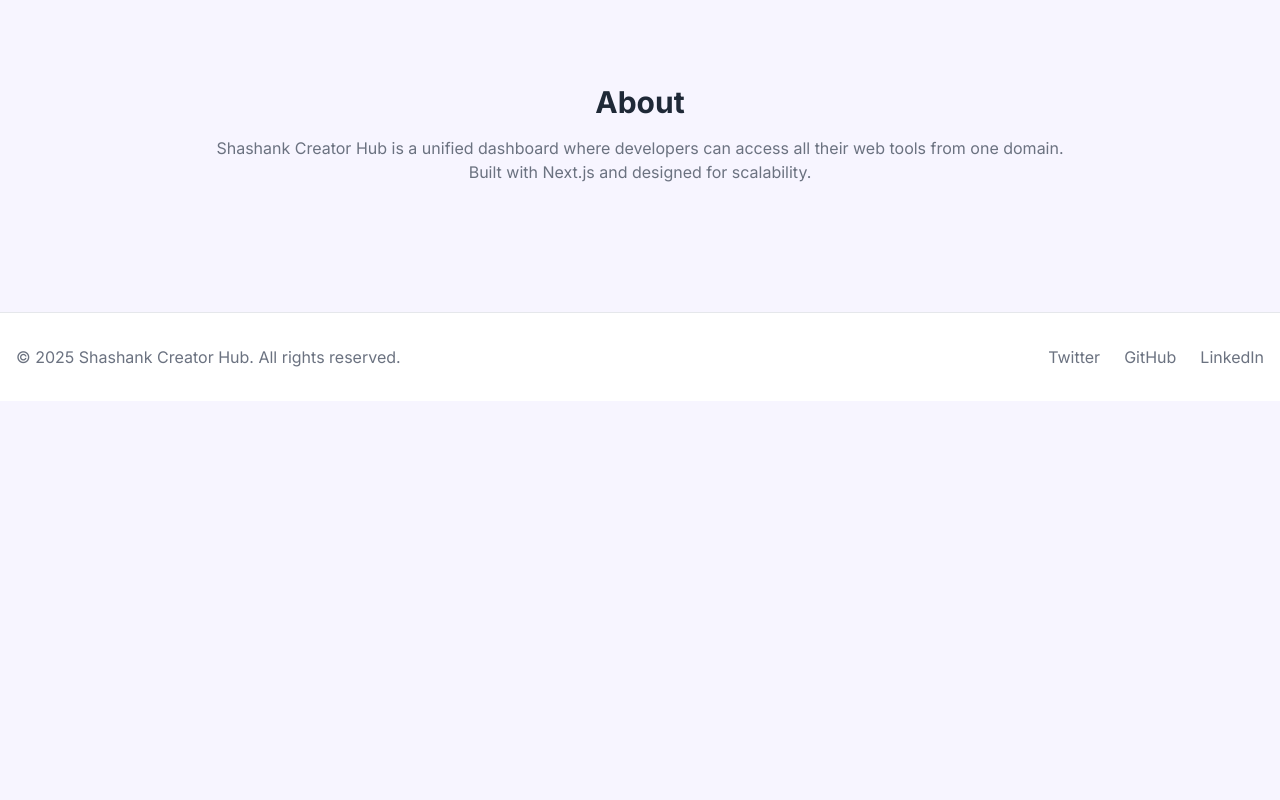
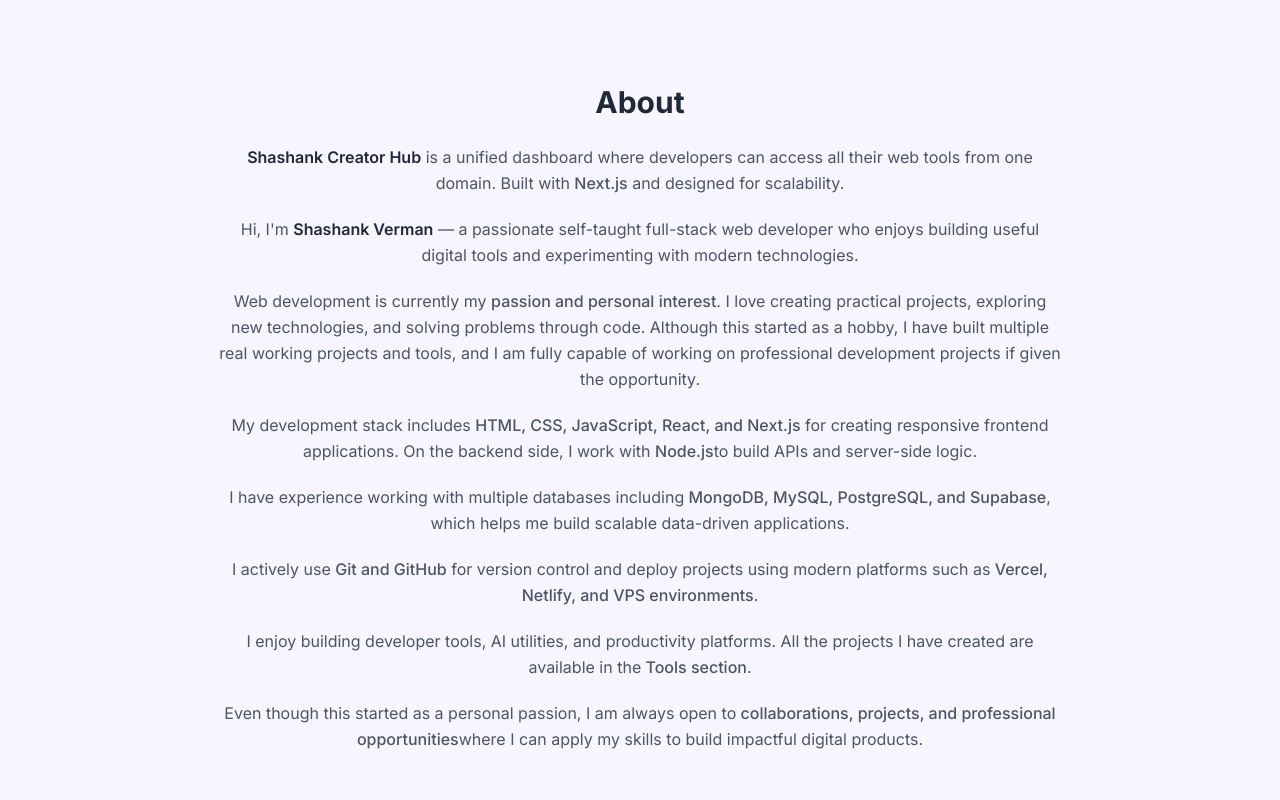
Before and after one commit to sanuverman0312-star/Creators-hub, a Next.js app: page / in a window 1280 px wide. Shown: the part 1280-2080 px from the top of the page. Before the commit the page ends 1681 px from the top, so only its background shows below. Built offline with nearby package versions, Linux system fonts and the light colour scheme.

Commit message:
add about section

```diff
--- a/app/page.tsx
+++ b/app/page.tsx
@@ -35,13 +35,71 @@
       {/* Tools Grid */}
       <ToolGrid searchQuery={searchQuery} />
 
-      {/* About Section */}
-      <section id="about" className="max-w-4xl mx-auto px-4 sm:px-6 py-12 sm:py-16 text-center">
-        <h2 className="text-2xl sm:text-3xl font-bold text-textDark mb-4">About</h2>
-        <p className="text-gray-500 text-sm sm:text-base">
-          Shashank Creator Hub is a unified dashboard where developers can access all their web tools from one domain. Built with Next.js and designed for scalability.
-        </p>
-      </section>
+     {/* About Section */}
+        <section
+          id="about"
+          className="max-w-4xl mx-auto px-6 py-16 text-center"
+        >
+          <h2 className="text-3xl font-bold text-textDark mb-6">About</h2>
+
+          <div className="text-gray-600 text-base leading-relaxed space-y-5">
+
+            <p>
+              <span className="font-semibold text-gray-800">
+                Shashank Creator Hub
+              </span>{" "}
+              is a unified dashboard where developers can access all their web tools
+              from one domain. Built with <span className="font-medium">Next.js</span> and designed
+              for scalability.
+            </p>
+
+            <p>
+              Hi, I'm <span className="font-semibold text-gray-800">Shashank Verman</span> —
+              a passionate self-taught full-stack web developer who enjoys building useful
+              digital tools and experimenting with modern technologies.
+            </p>
+
+            <p>
+              Web development is currently my <span className="font-medium">passion and personal interest</span>.
+              I love creating practical projects, exploring new technologies, and solving
+              problems through code. Although this started as a hobby, I have built multiple
+              real working projects and tools, and I am fully capable of working on
+              professional development projects if given the opportunity.
+            </p>
+
+            <p>
+              My development stack includes <span className="font-medium">HTML, CSS, JavaScript,
+              React, and Next.js</span> for creating responsive frontend applications.
+              On the backend side, I work with <span className="font-medium">Node.js</span>
+              to build APIs and server-side logic.
+            </p>
+
+            <p>
+              I have experience working with multiple databases including
+              <span className="font-medium"> MongoDB, MySQL, PostgreSQL, and Supabase</span>,
+              which helps me build scalable data-driven applications.
+            </p>
+
+            <p>
+              I actively use <span className="font-medium">Git and GitHub</span> for version
+              control and deploy projects using modern platforms such as
+              <span className="font-medium"> Vercel, Netlify, and VPS environments</span>.
+            </p>
+
+            <p>
+              I enjoy building developer tools, AI utilities, and productivity platforms.
+              All the projects I have created are available in the
+              <span className="font-medium"> Tools section</span>.
+            </p>
+
+            <p>
+              Even though this started as a personal passion, I am always open to
+              <span className="font-medium"> collaborations, projects, and professional opportunities</span>
+              where I can apply my skills to build impactful digital products.
+            </p>
+
+          </div>
+        </section>
 
       <Footer />
     </div>
--- a/components/Footer.tsx
+++ b/components/Footer.tsx
@@ -7,14 +7,8 @@
             © 2025 Shashank Creator Hub. All rights reserved.
           </p>
           <div className="flex gap-6">
-            <a href="#" className="text-gray-500 hover:text-primary transition">
-              Twitter
-            </a>
-            <a href="#" className="text-gray-500 hover:text-primary transition">
-              GitHub
-            </a>
-            <a href="#" className="text-gray-500 hover:text-primary transition">
-              LinkedIn
+            <a href="https://www.instagram.com/official__saanu03/" className="text-gray-500 hover:text-primary transition">
+              Instagram
             </a>
           </div>
         </div>
```
